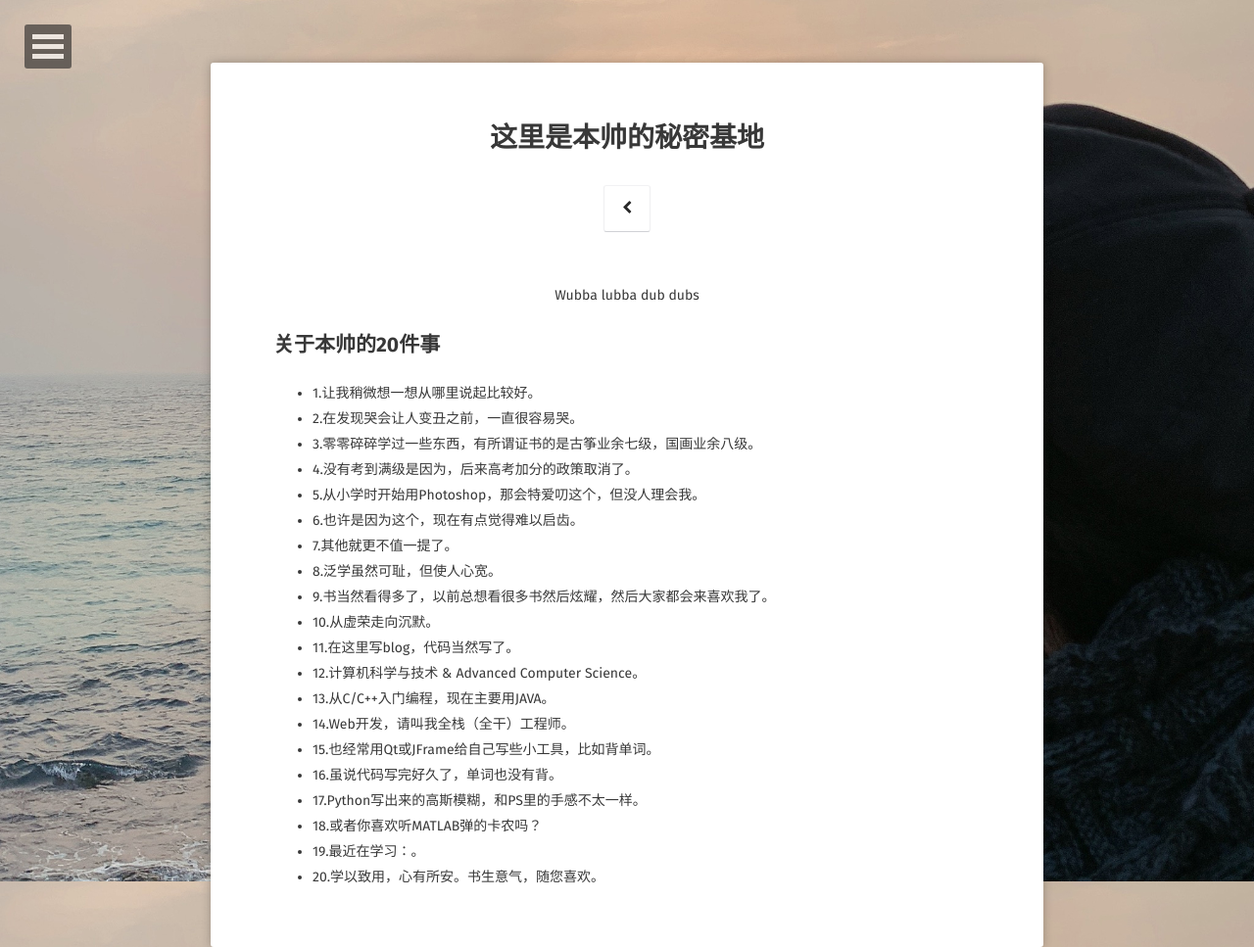
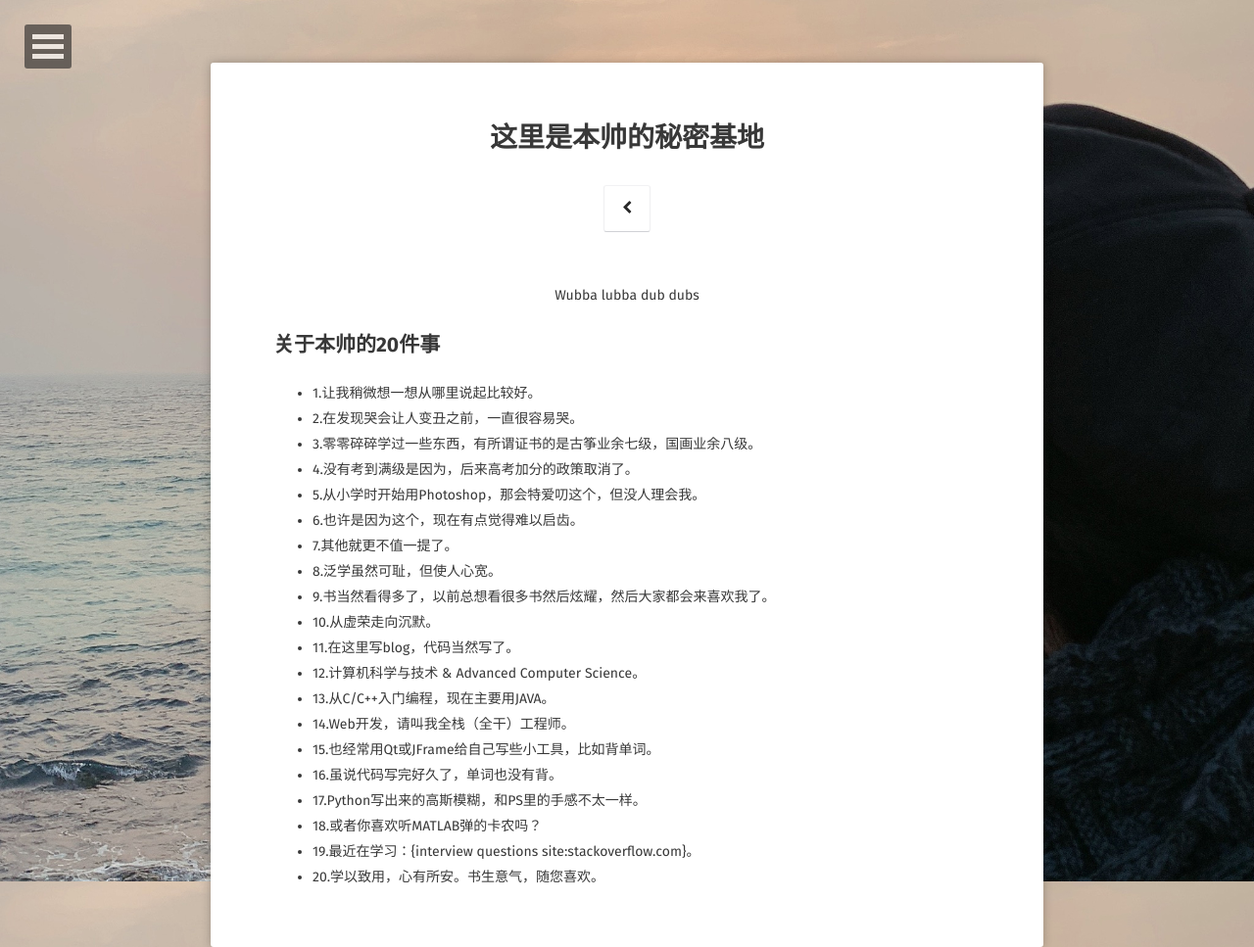
Before and after one commit to YawWQ/yawwq.github.io, a Jekyll site: the page built from about/index.md, in a window 1280 px wide. Shown: the whole page at 98% size. Built offline with Jekyll 4.4.1, drawn with Linux system fonts in a browser that asks for light colours; some web fonts are replaced.

Commit message:
Update index.md

```diff
--- a/about/index.md
+++ b/about/index.md
@@ -27,5 +27,5 @@ comments: false
 * 16.虽说代码写完好久了，单词也没有背。
 * 17.Python写出来的高斯模糊，和PS里的手感不太一样。
 * 18.或者你喜欢听MATLAB弹的卡农吗？
-* 19.最近在学习：{{interview questions site:stackoverflow.com}}。
+* 19.最近在学习：{interview questions site:stackoverflow.com}。
 * 20.学以致用，心有所安。书生意气，随您喜欢。
```
